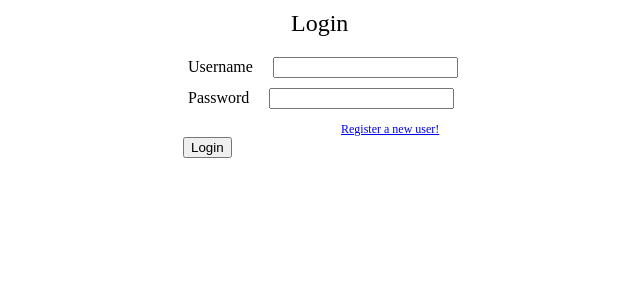
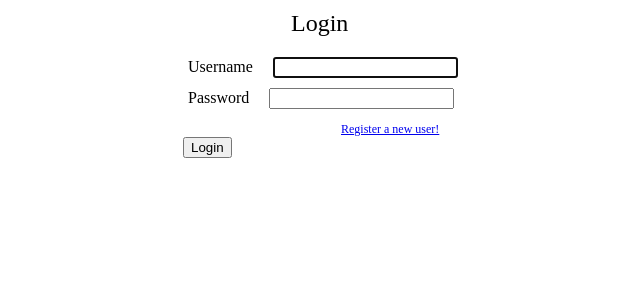
Before and after one commit to thimma11/ITP_Schnuppertage, a React (Create React App) app in the folder app/: page / in a window 1280 px wide. Shown: the top 300 px of the page, without its empty margins (299-939 px from the left). Built offline with nearby package versions, Linux system fonts and the light colour scheme.

Commit message:
update
some change

```diff
--- a/app/src/components/LoginRegister.js
+++ b/app/src/components/LoginRegister.js
@@ -21,7 +21,7 @@ class LoginRegister extends React.Component{
                 <div className="FormBody">
                     <div className="FormElement">
                         <label htmlFor="userName" className="label">Username</label>
-                        <input id="userName" onChange={(e) => this.onUsernameChange(e)} className="FormInput"></input>
+                        <input id="userName" onChange={(e) => this.onUsernameChange(e)} className="FormInput" ref={(node) => {if(node !== null) node.focus();}}></input>
                     </div>
                     <div className="FormElement">
                         <label htmlFor="password"  className="label">Password</label>
```
